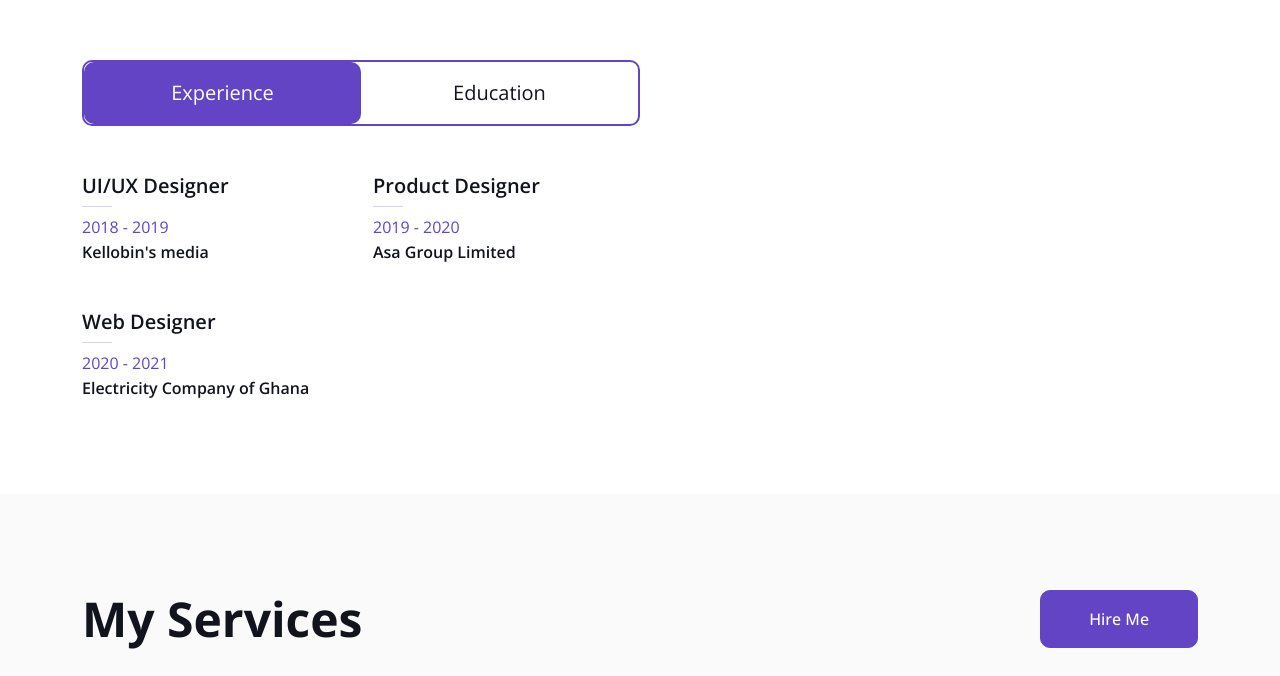
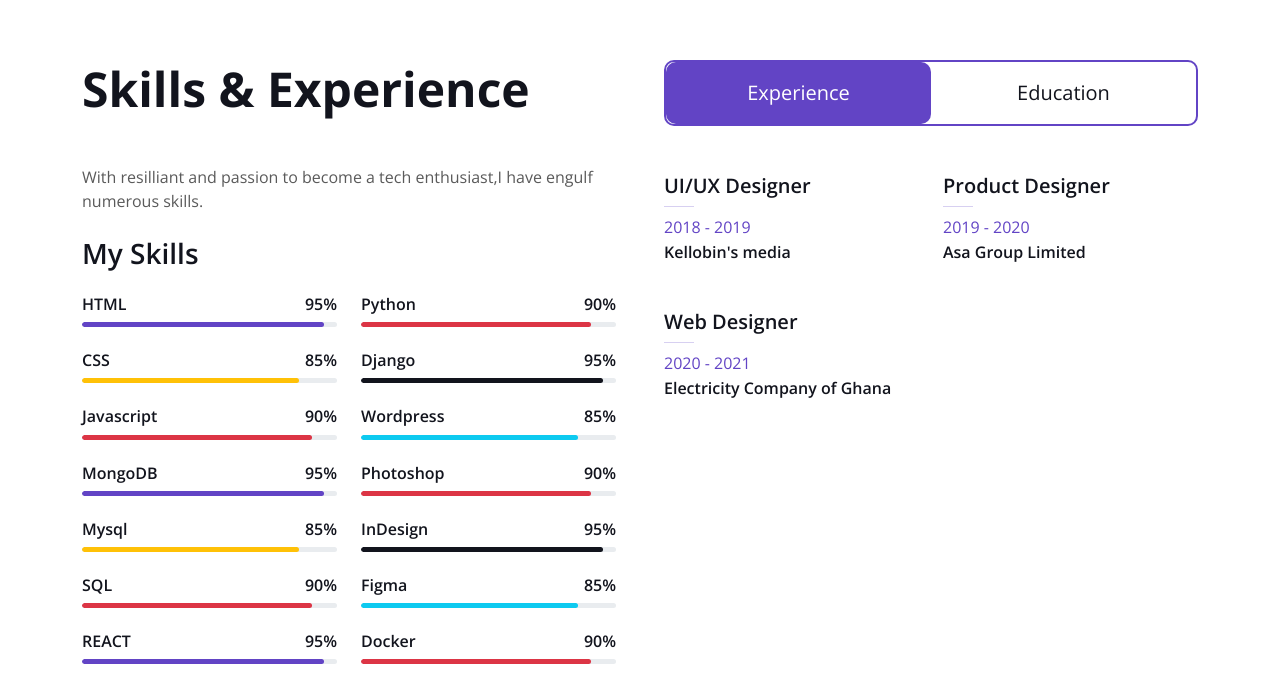
Before and after one commit to Jabekah007/my_port, a plain HTML site: page index.html in a window 1280 px wide. Shown: the part 1184-1860 px from the top of the page. Drawn offline with nearby package versions, Linux system fonts and the light colour scheme; animation ran at ten frames a second.

Commit message:
Update index.html

```diff
--- a/index.html
+++ b/index.html
@@ -211,7 +211,7 @@
     <!-- Expertise Start -->
     <div class="container-xxl py-6 pb-5" id="skill">
         <div class="container">
-            <!--<div class="row g-5">
+            <div class="row g-5">
                 <div class="col-lg-6 wow fadeInUp" data-wow-delay="0.1s">
                     <h1 class="display-5 mb-5">Skills & Experience</h1>
                     <p class="mb-4">With resilliant and passion to become a tech enthusiast,I have engulf numerous skills.</p>
@@ -275,9 +275,9 @@
                                 </div>
                             </div>
                         </div>
-                    </div>-->
+                    </div>
 
-                    <!--<div class="row align-items-center">
+                    <div class="row align-items-center">
                         <div class="col-md-6">
                             <div class="skill mb-4">
                                 <div class="d-flex justify-content-between">
@@ -398,7 +398,7 @@
                             </div>
                         </div>
                     </div>
-                </div>-->
+                </div>
                 <div class="col-lg-6 wow fadeInUp" data-wow-delay="0.5s">
                     <ul class="nav nav-pills rounded border border-2 border-primary mb-5">
                         <li class="nav-item w-50">
```
